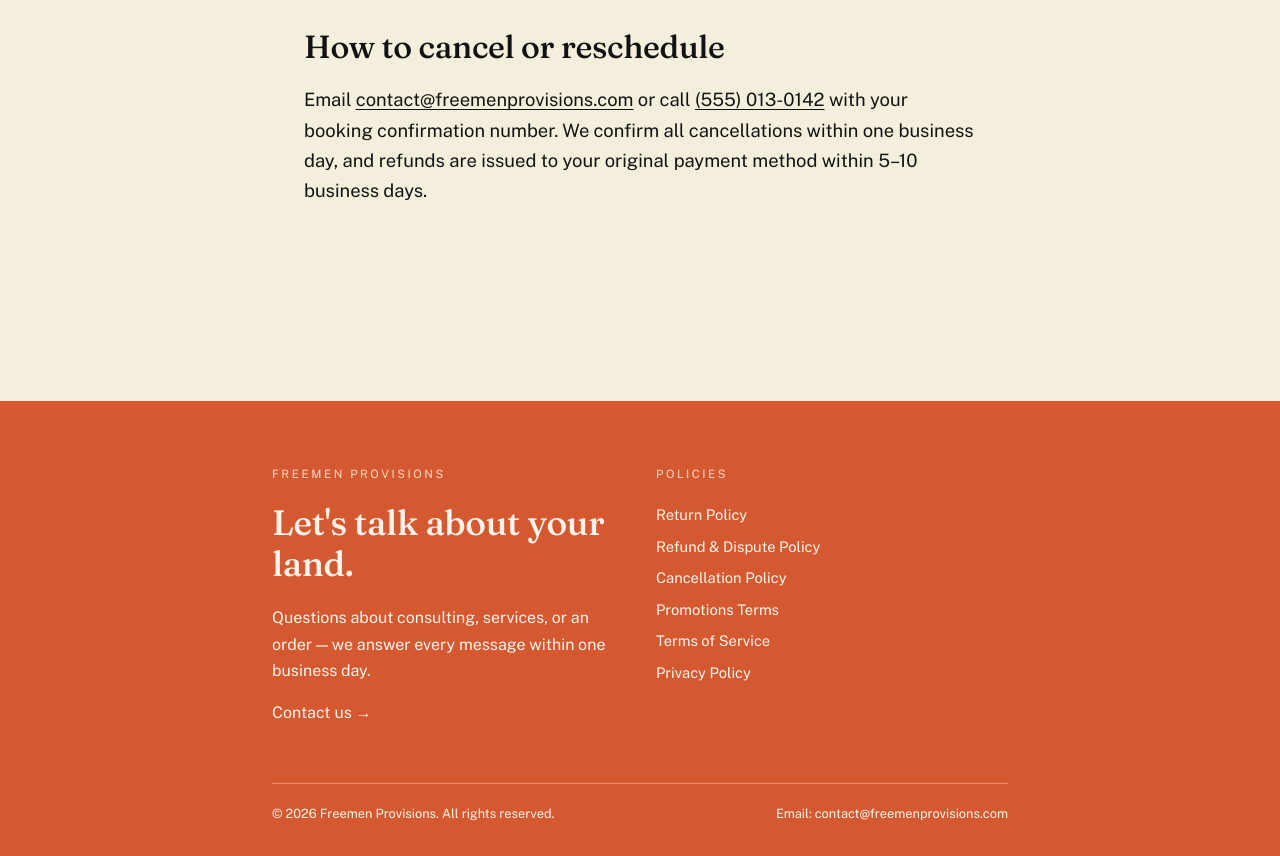
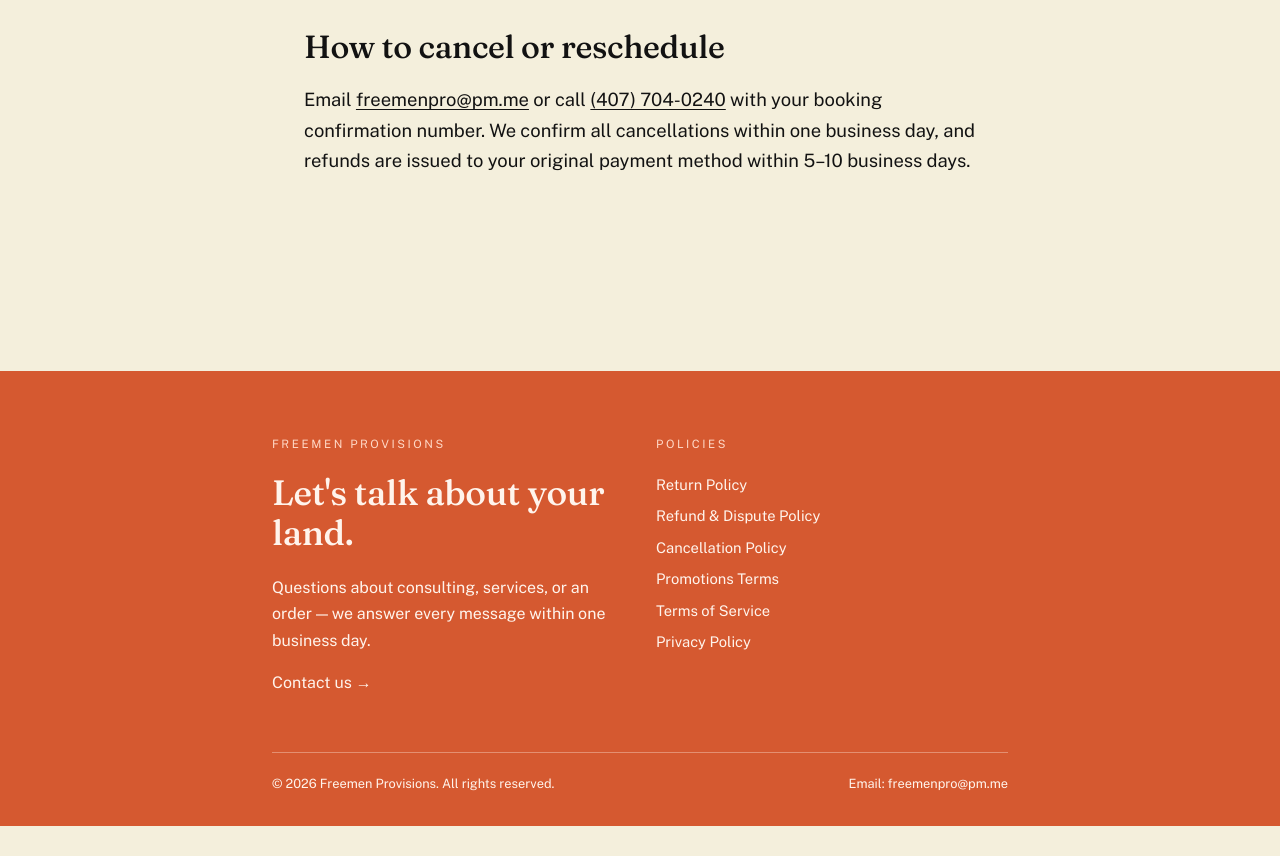
Before and after one commit to realorlandocontact/freemen-provisions, a website: page cancellations.html in a window 1280 px wide. Shown: the part 1120-1976 px from the top of the page. After the commit the page ends 1946 px from the top, so only its background shows below. Drawn offline with nearby package versions, Linux system fonts and the light colour scheme.

Commit message:
Update cancellation policy contact details

```diff
--- a/cancellations.html
+++ b/cancellations.html
@@ -46,7 +46,7 @@
     </ul>
 
     <h2>How to cancel or reschedule</h2>
-    <p>Email <a href="mailto:contact@freemenprovisions.com">contact@freemenprovisions.com</a> or call <a href="tel:+15550130142">(555) 013-0142</a> with your booking confirmation number. We confirm all cancellations within one business day, and refunds are issued to your original payment method within 5–10 business days.</p>
+    <p>Email <a href="mailto:freemenpro@pm.me">freemenpro@pm.me</a> or call <a href="tel:+14077040240">(407) 704-0240</a> with your booking confirmation number. We confirm all cancellations within one business day, and refunds are issued to your original payment method within 5–10 business days.</p>
   </section>
 </main>
 
@@ -72,7 +72,7 @@
   </div>
   <div class="footer-bottom">
     <span>© 2026 Freemen Provisions. All rights reserved.</span>
-    <span>Email: <a href="mailto:contact@freemenprovisions.com">contact@freemenprovisions.com</a></span>
+    <span>Email: <a href="mailto:freemenpro@pm.me">freemenpro@pm.me</a></span>
   </div>
 </footer>
 
```
